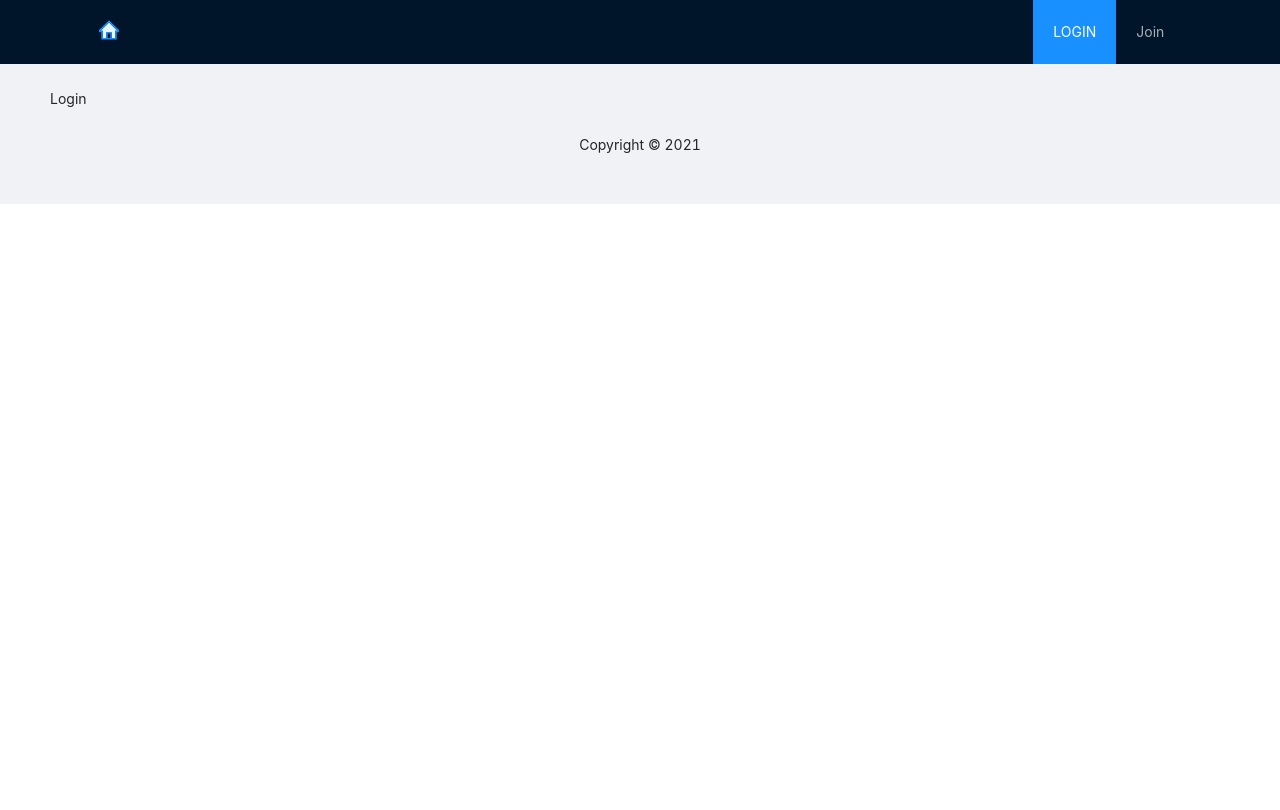
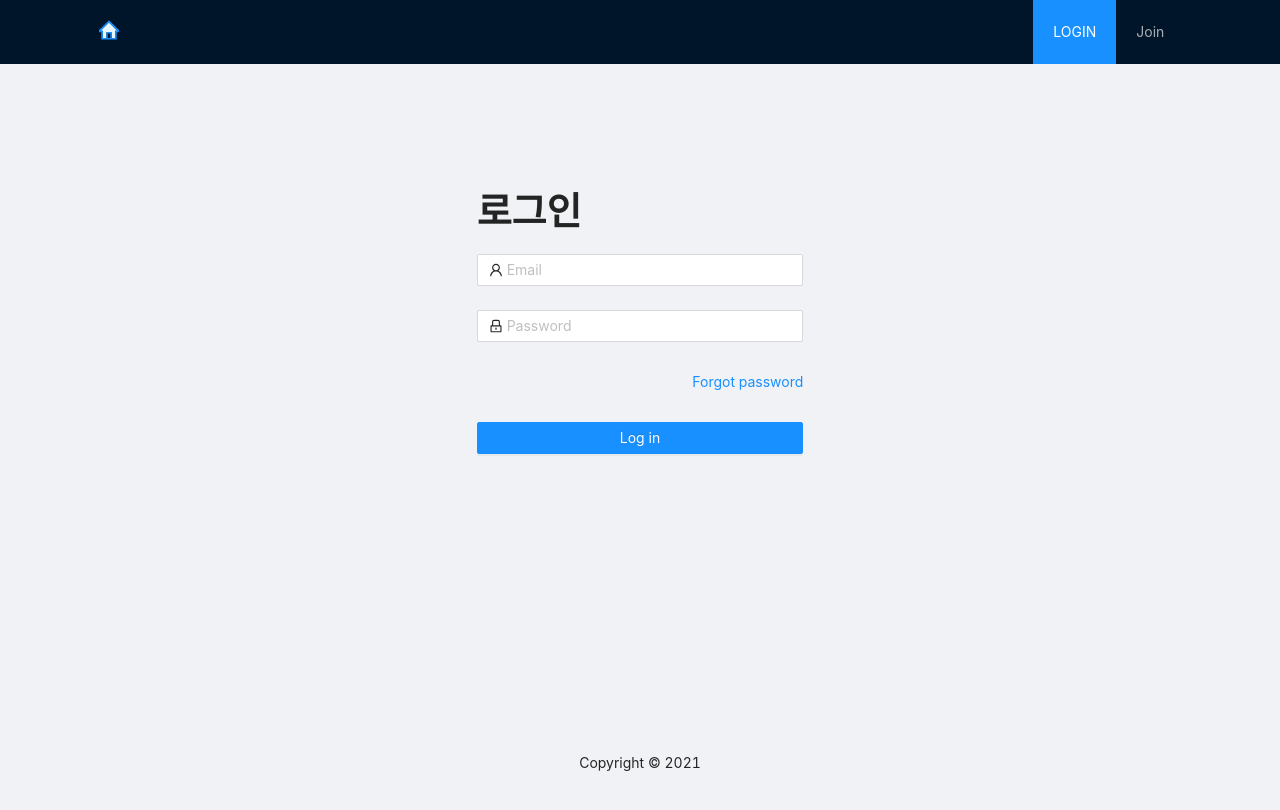
Before and after one commit to etff/project-spring-1-etff, a React (Create React App) app in the folder frontend/: page / in a window 1280 px wide. Both pictures are taken after a click on the item "LOGIN". Shown: the top 810 px of the page. Built offline with nearby package versions, Linux system fonts and the light colour scheme; no server answers.

Commit message:
feature(register): add member register form

```diff
--- a/frontend/src/App.css
+++ b/frontend/src/App.css
@@ -29,9 +29,9 @@
 }
 
 @keyframes App-logo-spin {
-  from {
-    transform: rotate(0deg);
-  }
+    from {
+        transform: rotate(0deg);
+    }
     to {
         transform: rotate(360deg);
     }
@@ -50,3 +50,11 @@
     flex-wrap: wrap;
     align-item: flex-start;
 }
+
+.login-form-forgot {
+    float: right;
+}
+
+.login-form-button {
+    width: 100%;
+}
--- a/frontend/src/components/auth/Join.js
+++ b/frontend/src/components/auth/Join.js
@@ -1,5 +1,145 @@
+import "antd/dist/antd.css";
+import {Button, Col, Form, Input, Row, Typography,} from "antd";
+import {Content} from "antd/lib/layout/layout";
+
+const layout = {
+  labelCol: {
+    span: 8,
+  },
+  wrapperCol: {
+    span: 16,
+  },
+};
+/* eslint-disable no-template-curly-in-string */
+
+const validateMessages = {
+  required: "${label} is required!",
+  types: {
+    email: "${label} is not a valid email!",
+    password: "${label} is not a valid password!",
+  },
+  password: {
+    range: "${label} must be between ${min} and ${max}",
+  },
+};
+
+const {Title} = Typography;
+
 const Join = () => {
-  return <div>Join</div>;
+  const onFinish = (values) => {
+    console.log(values);
+  };
+
+  return (
+      <>
+        <Content>
+          <div style={{padding: 60, minHeight: "80vh"}}>
+            <Row>
+              <Col span={4} offset={10}>
+                <Title>회원가입</Title>
+              </Col>
+            </Row>
+            <Row>
+              <Col span={8} push={6}>
+                <Form
+                    {...layout}
+                    name="register"
+                    onFinish={onFinish}
+                    validateMessages={validateMessages}
+                    scrollToFirstError
+                >
+                  <Form.Item
+                      name="email"
+                      label="E-mail"
+                      rules={[
+                        {
+                          type: "email",
+                          message: "유효한 이메일이 아닙니다!",
+                        },
+                        {
+                          required: true,
+                          message: "이메일을 입력해주세요!",
+                        },
+                      ]}
+                  >
+                    <Input/>
+                  </Form.Item>
+                  <Form.Item
+                      name="name"
+                      label="이름"
+                      rules={[
+                        {
+                          required: true,
+                          message: "이름을 입력해주세요ㅕ!",
+                        },
+                      ]}
+                  >
+                    <Input/>
+                  </Form.Item>
+
+                  <Form.Item
+                      name="password"
+                      label="비밀번호"
+                      rules={[
+                        {
+                          required: true,
+                          message: "비밀번호를 입력해주세요",
+                        },
+                        {
+                          min: 1,
+                          max: 24,
+                          message: "비밀번호가 유효하지 않습니다!",
+                        },
+                      ]}
+                      hasFeedback
+                  >
+                    <Input.Password/>
+                  </Form.Item>
+
+                  <Form.Item
+                      name="confirm"
+                      label="비밀번호 확인"
+                      dependencies={["password"]}
+                      hasFeedback
+                      rules={[
+                        {
+                          required: true,
+                          message: "비밀번호를 확인해주세요!",
+                        },
+                        ({getFieldValue}) => ({
+                          validator(_, value) {
+                            if (!value || getFieldValue("password") === value) {
+                              return Promise.resolve();
+                            }
+
+                            return Promise.reject(
+                                new Error(
+                                    "The two passwords that you entered do not match!"
+                                )
+                            );
+                          },
+                        }),
+                      ]}
+                  >
+                    <Input.Password/>
+                  </Form.Item>
+
+                  <Form.Item wrapperCol={{...layout.wrapperCol, offset: 8}}>
+                    <Button
+                        type="primary"
+                        htmlType="submit"
+                        className="login-form-button"
+                    >
+                      확인
+                    </Button>
+                  </Form.Item>
+                </Form>
+              </Col>
+            </Row>
+          </div>
+        </Content>
+      </>
+  );
 };
 
 export default Join;
--- a/frontend/src/components/auth/Login.js
+++ b/frontend/src/components/auth/Login.js
@@ -1,5 +1,87 @@
+import "antd/dist/antd.css";
+import {Button, Col, Form, Input, Row, Typography} from "antd";
+import {Helmet} from "react-helmet";
+import {Content} from "antd/lib/layout/layout";
+import {LockOutlined, UserOutlined} from "@ant-design/icons";
+
+const {Title} = Typography;
 const Login = () => {
-  return <div>Login</div>;
+  const onFinish = (values) => {
+    console.log("Received values of form: ", values);
+  };
+
+  return (
+      <>
+        <Helmet title="Login"/>
+        <Content>
+          <div style={{padding: 100, minHeight: "80vh"}}>
+            <Row>
+              <Col span={8} offset={8}>
+                <Title>로그인</Title>
+              </Col>
+            </Row>
+            <Row>
+              <Col span={8} offset={8}>
+                <Form
+                    name="normal_login"
+                    className="login-form"
+                    initialValues={{
+                      remember: true,
+                    }}
+                    onFinish={onFinish}
+                >
+                  <Form.Item
+                      name="email"
+                      rules={[
+                        {
+                          required: true,
+                          type: "email",
+                          message: "Please input your Email!",
+                        },
+                      ]}
+                  >
+                    <Input
+                        prefix={<UserOutlined className="site-form-item-icon"/>}
+                        placeholder="Email"
+                    />
+                  </Form.Item>
+                  <Form.Item
+                      name="password"
+                      rules={[
+                        {
+                          required: true,
+                          message: "Please input your Password!",
+                        },
+                      ]}
+                  >
+                    <Input
+                        prefix={<LockOutlined className="site-form-item-icon"/>}
+                        type="password"
+                        placeholder="Password"
+                    />
+                  </Form.Item>
+                  <Form.Item>
+                    <a className="login-form-forgot" href="">
+                      Forgot password
+                    </a>
+                  </Form.Item>
+
+                  <Form.Item>
+                    <Button
+                        type="primary"
+                        htmlType="submit"
+                        className="login-form-button"
+                    >
+                      Log in
+                    </Button>
+                  </Form.Item>
+                </Form>
+              </Col>
+            </Row>
+          </div>
+        </Content>
+      </>
+  );
 };
 
 export default Login;
--- a/frontend/src/components/meet/MeetCardOne.js
+++ b/frontend/src/components/meet/MeetCardOne.js
@@ -16,7 +16,7 @@ const PostCardOne = ({meets}) => {
                           cover={
                             <img
                                 alt="example"
-                                src="https://gw.alipayobjects.com/zos/rmsportal/JiqGstEfoWAOHiTxclqi.png"
+                                src="https://cdn.pixabay.com/photo/2021/03/18/19/56/keyboard-6105750__340.jpg"
                             />
                           }
                       >
```
Also changed, not shown: 1 other file (tests, documents, lock files or other folders).
